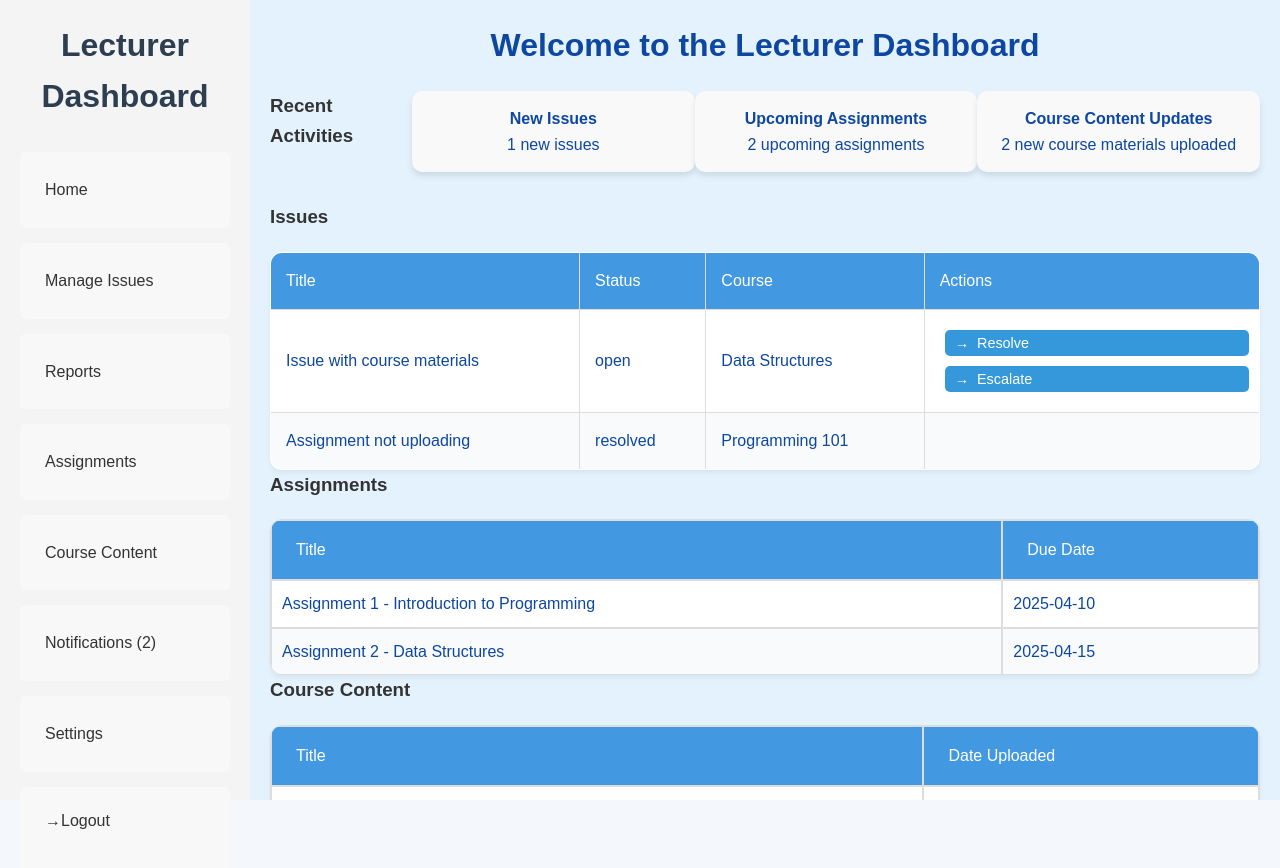
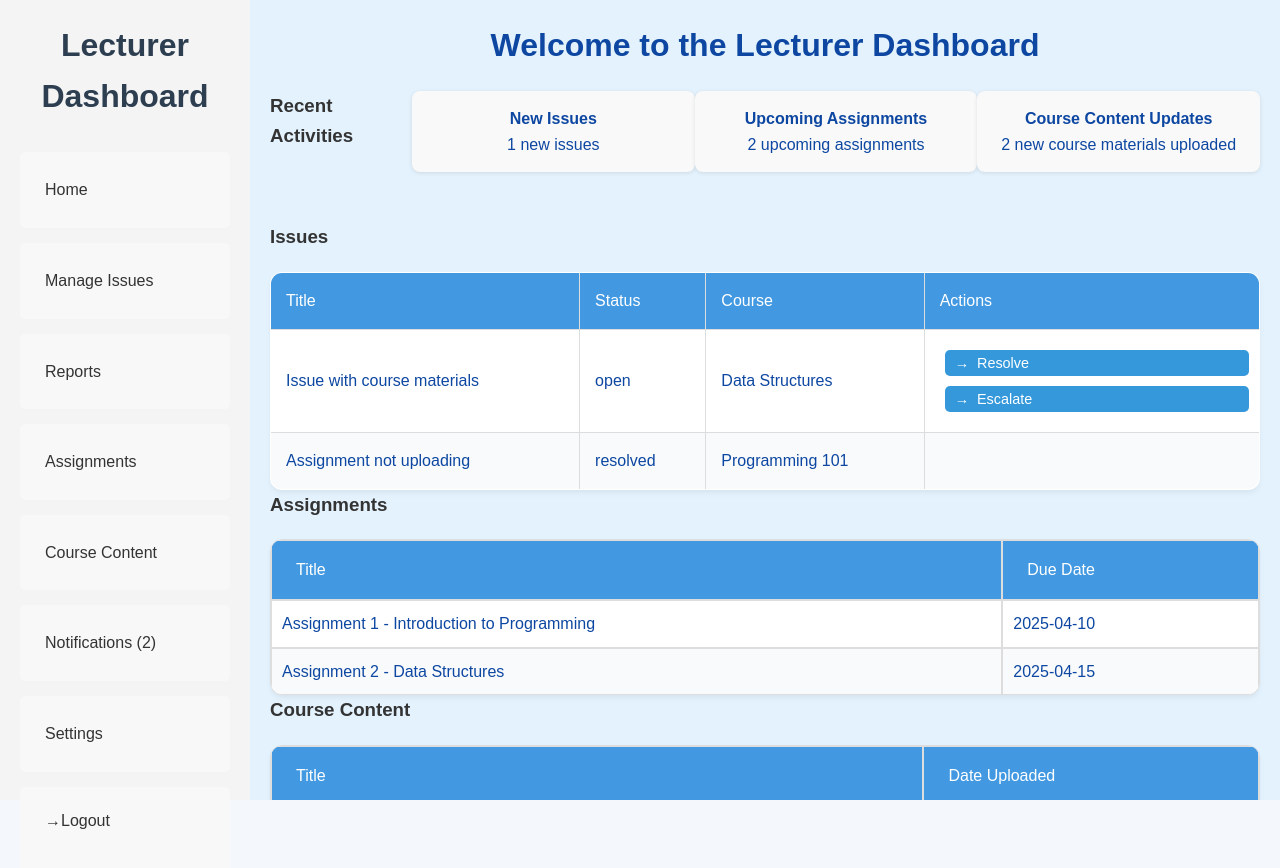
Before and after one commit to ArnoldPeterMukasa/AITS_GROUP_G, a React (Vite) app in the folder FRONTEND/: page /LecturerDashboard in a window 1280 px wide. Shown: the top 868 px of the page. Built offline with nearby package versions, Linux system fonts and the light colour scheme.

Commit message:
included a boarder radius

```diff
--- a/FRONTEND/src/components/LecturerDashboard.css
+++ b/FRONTEND/src/components/LecturerDashboard.css
@@ -50,5 +50,7 @@
 .card {
   background-color: #f9f9f9;
   padding: 15px;
-
+  margin-bottom: 20px;
+  border-radius: 8px;
+  box-shadow: 0 1px 4px rgba(0, 0, 0, 0.1);
 }
```
